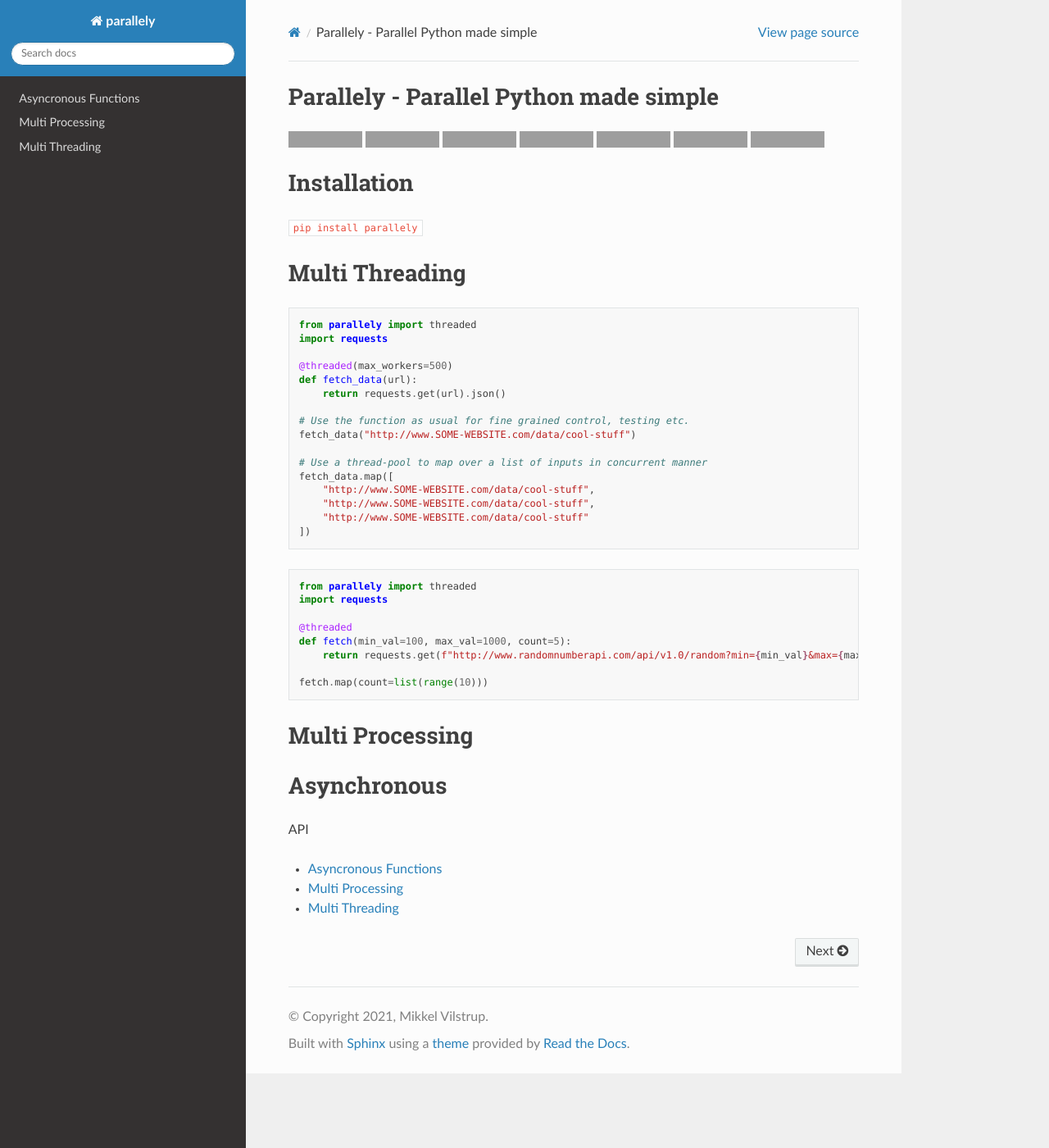
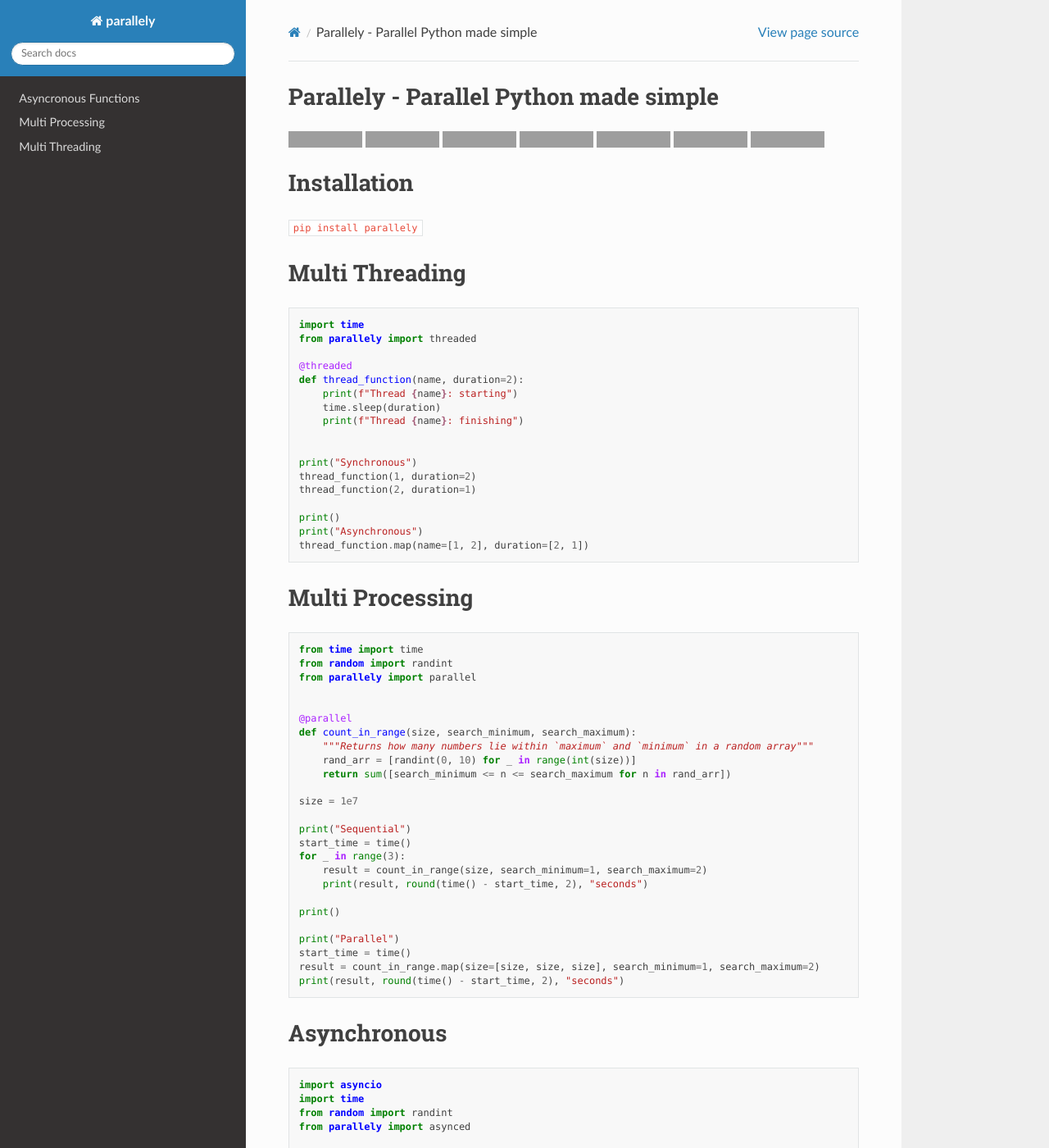
Before and after one commit to MVilstrup/parallely, a Sphinx documentation site: the page built from docs/index.rst, in a window 1280 px wide and 1400 px high. Shown: the whole window at 82% size. Built offline with Sphinx 7.4.7 and the Read the Docs theme 2.0.0, drawn with Linux system fonts in a browser that asks for light colours; some of the changed text lies outside the part shown; grey boxes are pictures that could not be loaded.

Commit message:
Fixed an issue in multi processing and working on readme

````diff
--- a/README.md
+++ b/README.md
@@ -15,35 +15,80 @@
 # Multi Threading
 
 ```python
+import time
 from parallely import threaded
-import requests
-
-@threaded(max_workers=500)
-def fetch_data(url):
-    return requests.get(url).json()
-
-# Use the function as usual for fine grained control, testing etc.
-fetch_data("http://www.SOME-WEBSITE.com/data/cool-stuff")
-
-# Use a thread-pool to map over a list of inputs in concurrent manner
-fetch_data.map([
-    "http://www.SOME-WEBSITE.com/data/cool-stuff",
-    "http://www.SOME-WEBSITE.com/data/cool-stuff",
-    "http://www.SOME-WEBSITE.com/data/cool-stuff"
-])
-```
-
-```python
-from parallely import threaded
-import requests
 
 @threaded
-def fetch(min_val=100, max_val=1000, count=5):
-    return requests.get(f"http://www.randomnumberapi.com/api/v1.0/random?min={min_val}&max={max_val}&count={count}").json()
+def thread_function(name, duration=2):
+    print(f"Thread {name}: starting")
+    time.sleep(duration)
+    print(f"Thread {name}: finishing")
 
-fetch.map(count=list(range(10)))
+
+print("Synchronous")
+thread_function(1, duration=2)
+thread_function(2, duration=1)
+
+print()
+print("Asynchronous")
+thread_function.map(name=[1, 2], duration=[2, 1])
 ```
 
 # Multi Processing
 
+```python
+from time import time
+from random import randint
+from parallely import parallel
+
+
+@parallel
+def count_in_range(size, search_minimum, search_maximum):
+    """Returns how many numbers lie within `maximum` and `minimum` in a random array"""
+    rand_arr = [randint(0, 10) for _ in range(int(size))]
+    return sum([search_minimum <= n <= search_maximum for n in rand_arr])
+
+size = 1e7
+
+print("Sequential")
+start_time = time()
+for _ in range(3):
+    result = count_in_range(size, search_minimum=1, search_maximum=2)
+    print(result, round(time() - start_time, 2), "seconds")
+
+print()
+
+print("Parallel")
+start_time = time()
+result = count_in_range.map(size=[size, size, size], search_minimum=1, search_maximum=2)
+print(result, round(time() - start_time, 2), "seconds")
+```
+
 # Asynchronous
+
+```python
+import asyncio
+import time
+from random import randint
+from parallely import asynced
+
+
+async def echo(delay, start_time):
+    await asyncio.sleep(randint(0, delay))
+    print(delay, round(time.time() - start_time, 1))
+
+@asynced
+async def main(counts):
+    start_time = time.time()
+    print(f"started at {time.strftime('%X')}")
+
+    corr = []
+    for count in range(counts):
+        corr.append(echo(count, start_time))
+
+    await asyncio.gather(*corr)
+
+    print(f"finished at {time.strftime('%X')}")
+
+main(10)
+```
--- a/pyproject.toml
+++ b/pyproject.toml
@@ -42,6 +42,8 @@
 sphinx-autoapi = "^1.8.4"
 pre-commit = "^2.15.0"
 m2r2 = "^0.3.1"
+jupyter = "^1.0.0"
+ipykernel = "^6.4.1"
 
 [tool.black]
 line-length = 132
````
Also changed, not shown: docs/pages/multi_threading/examples.md (+17 -0 lines), docs/requirements.txt (+58 -9 lines), 3 other files.
